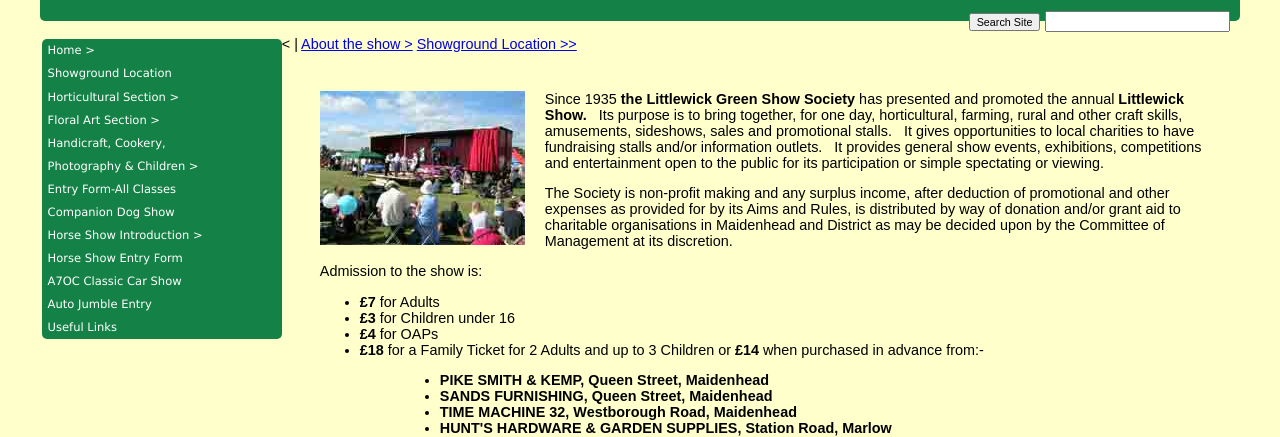
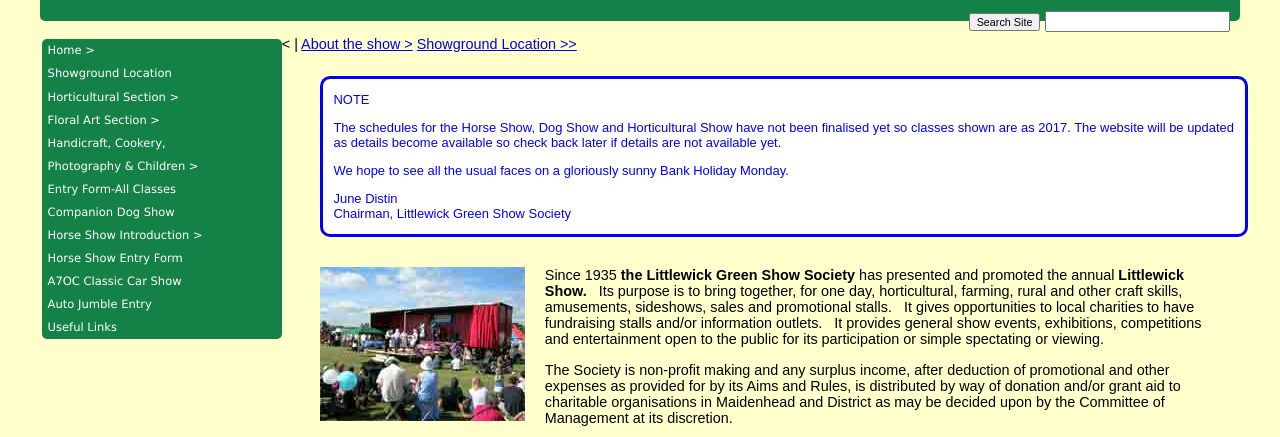
Before and after one commit to GNevill/Littlewick, a plain HTML site: page index.html in a window 1280 px wide. Shown: the part 250-687 px from the top of the page. Drawn offline with Linux system fonts and the light colour scheme.

Commit message:
Add note that schedules have not been updated

```diff
--- a/index.html
+++ b/index.html
@@ -94,6 +94,14 @@
 <!-- #EndLibraryItem --><div id="main">
 	<p>&lt; | <a href="About-the-Show.htm">About the show &gt;</a> <a href="Showground-Location.htm">Showground Location &gt;&gt;</a> </p>
     <div id="editorial">
+	<div id="msg" class="auto-style3">
+      <p class="style3"> NOTE	  </p>
+      <p class="style2">The schedules for the Horse Show, Dog Show and Horticultural Show have not been finalised yet so classes shown are as 2017. The website will be updated as details become available so check back later if details are not available yet. </p>
+      <p class="style2">We hope to see all the usual faces on a gloriously sunny Bank Holiday Monday.</p>
+	    <p class="style2"><span style="height: 15px">June Distin</span><br>
+        Chairman,  Littlewick Green Show Society</p>
+      </div>
+	  <p>&nbsp;</p>
 
 
       <p><img src="images/DSCN0213a.jpg" alt="Picture of Stage" width="205" height="154" class="auto-style2">Since 1935<strong> the  Littlewick Green Show Society</strong> has presented and promoted the annual <strong>Littlewick Show.&nbsp;&nbsp; </strong>Its purpose is to bring together, for one day, horticultural, farming, rural and other craft skills, amusements, sideshows, sales and promotional stalls.&nbsp;&nbsp; It gives opportunities to local charities to have fundraising stalls and/or information outlets.&nbsp;&nbsp; It provides general show events, exhibitions, competitions and entertainment open to the public for its participation or simple spectating or viewing.</p>
```
